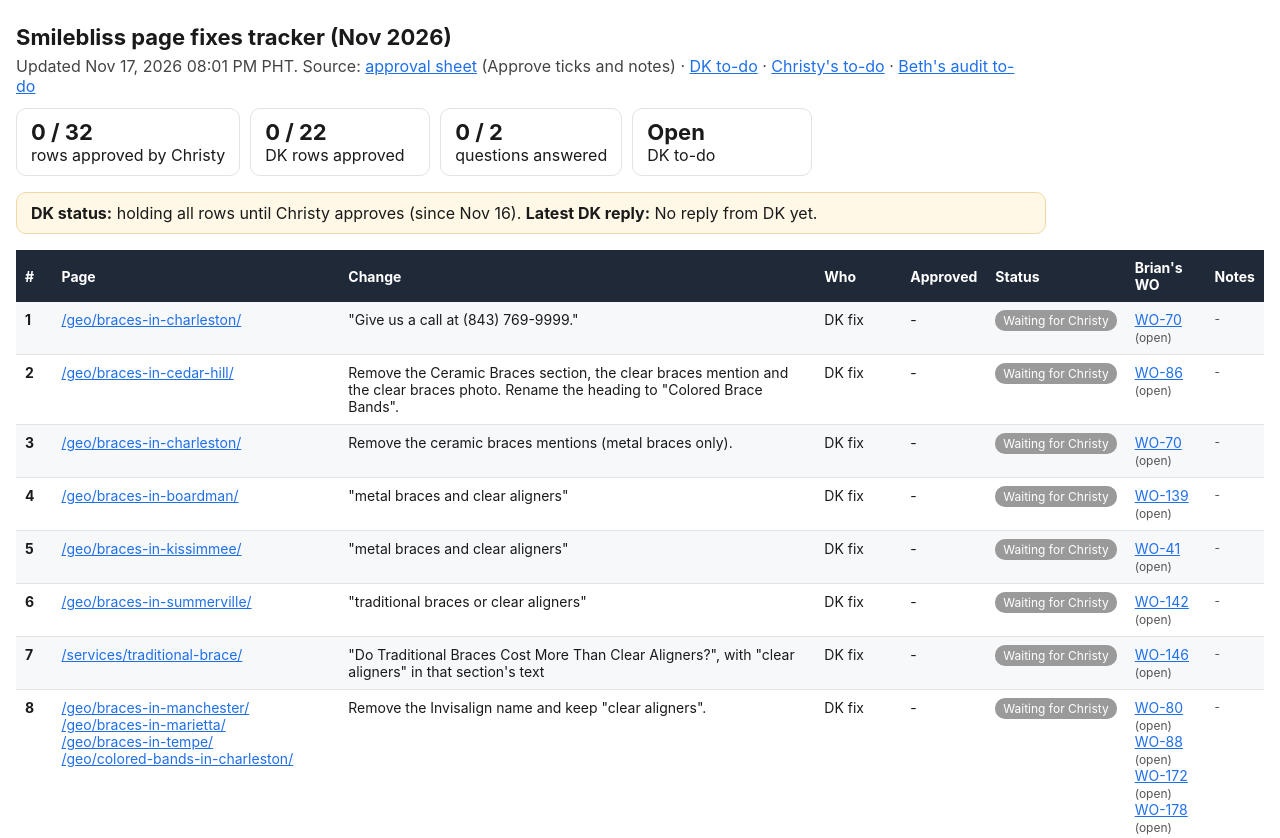
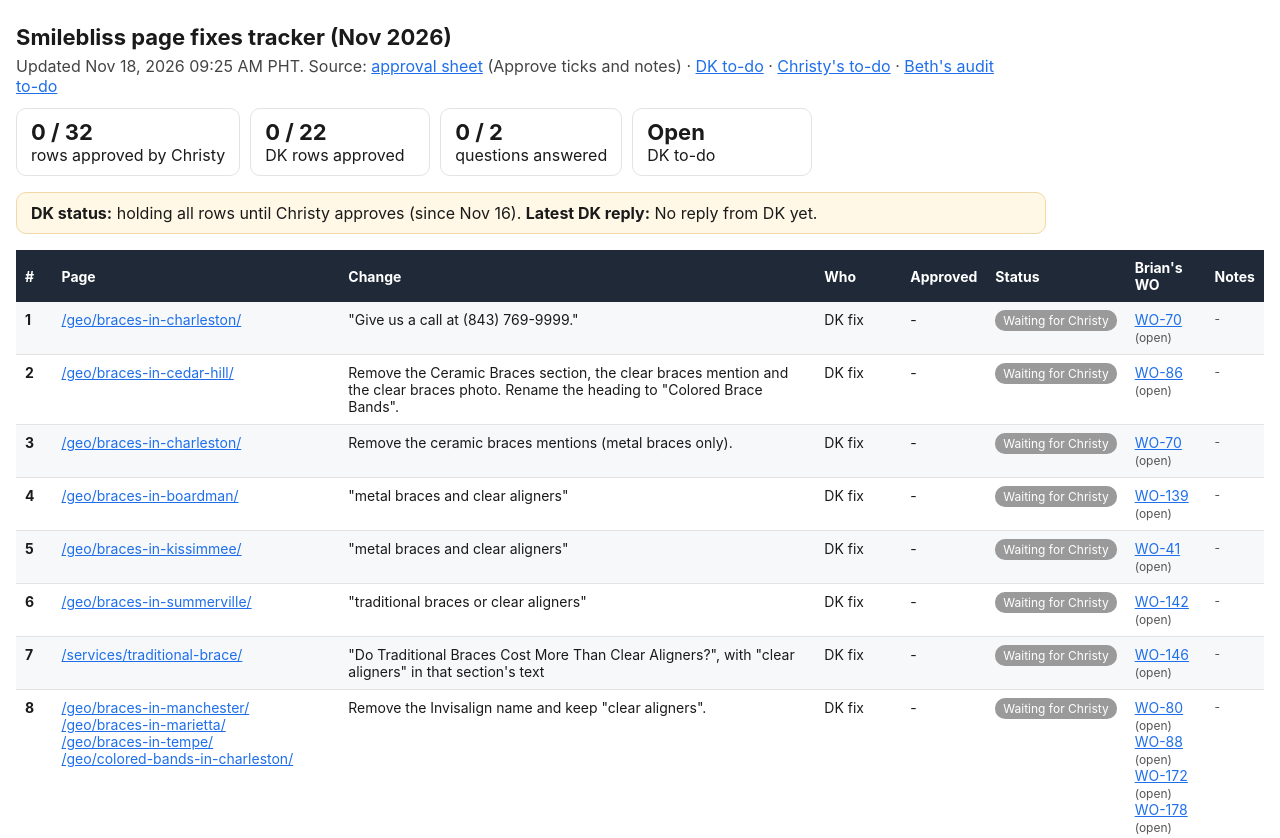
Before and after one commit to cath-ux/smilebliss-dk-tracker, a plain HTML site: page index.html in a window 1280 px wide. Shown: the top 838 px of the page. Drawn offline with Linux system fonts and the light colour scheme.

Commit message:
Update tracker

```diff
--- a/index.html
+++ b/index.html
@@ -8,7 +8,7 @@ td{padding:9px;border-bottom:1px solid #e3e3e3;vertical-align:top}tr:nth-child(e
 .s{color:#fff;padding:3px 8px;border-radius:10px;font-size:12px;white-space:nowrap}.x{color:#555;font-size:12px}
 a{color:#1f6feb}.dk{background:#fff8e6;border:1px solid #f0d9a6;border-radius:10px;padding:10px 14px;margin:0 0 16px;max-width:1000px}</style></head><body>
 <h1>Smilebliss page fixes tracker (Nov 2026)</h1>
-<p>Updated Nov 17, 2026 08:01 PM PHT. Source: <a href="https://docs.google.com/spreadsheets/d/10bdZ5jYZlM0Lk-yVLTUu_URFurq5VY-kKe2G8ayiiVI/edit?gid=1023137942#gid=1023137942" target="_blank">approval sheet</a> (Approve ticks and notes) · <a href="https://app.basecamp.com/4238785/buckets/12544244/todos/10497543393" target="_blank">DK to-do</a> · <a href="https://app.basecamp.com/4238785/buckets/31123020/todos/10474698922" target="_blank">Christy's to-do</a> · <a href="https://app.basecamp.com/4238785/buckets/45629231/todos/10474215473" target="_blank">Beth's audit to-do</a></p>
+<p>Updated Nov 18, 2026 09:25 AM PHT. Source: <a href="https://docs.google.com/spreadsheets/d/10bdZ5jYZlM0Lk-yVLTUu_URFurq5VY-kKe2G8ayiiVI/edit?gid=1023137942#gid=1023137942" target="_blank">approval sheet</a> (Approve ticks and notes) · <a href="https://app.basecamp.com/4238785/buckets/12544244/todos/10497543393" target="_blank">DK to-do</a> · <a href="https://app.basecamp.com/4238785/buckets/31123020/todos/10474698922" target="_blank">Christy's to-do</a> · <a href="https://app.basecamp.com/4238785/buckets/45629231/todos/10474215473" target="_blank">Beth's audit to-do</a></p>
 <div class=k><div><b>0 / 32</b>rows approved by Christy</div><div><b>0 / 22</b>DK rows approved</div><div><b>0 / 2</b>questions answered</div><div><b>Open</b>DK to-do</div></div>
 <div class=dk><b>DK status:</b> holding all rows until Christy approves (since Nov 16). <b>Latest DK reply:</b> No reply from DK yet.</div>
 <div style="overflow-x:auto"><table style="min-width:980px"><tr><th>#</th><th>Page</th><th>Change</th><th>Who</th><th>Approved</th><th>Status</th><th>Brian's WO</th><th>Notes</th></tr>
```
